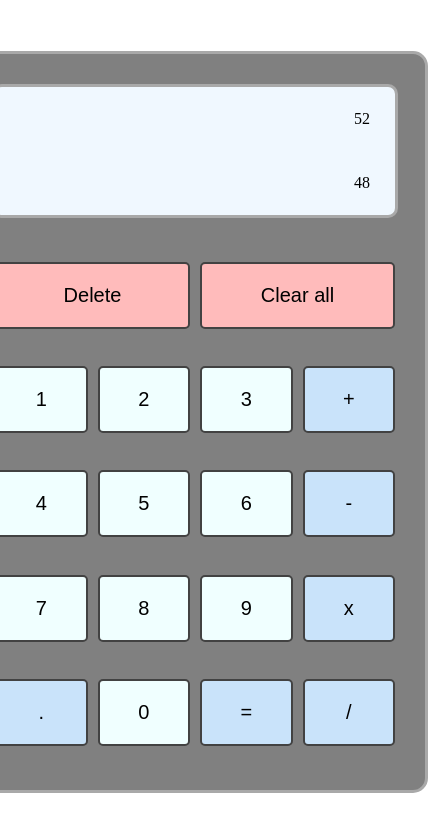
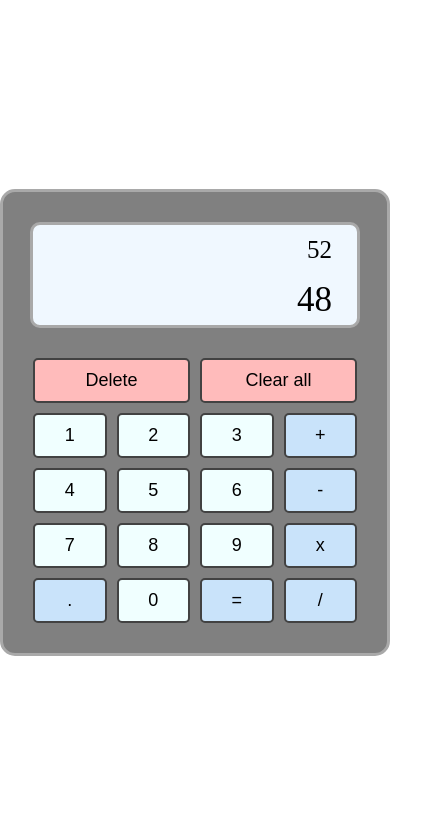
Before and after one commit to Petra-78/calculator, a plain HTML site: page index.html in a window 390 px wide. Shown: the whole page, 428 px wide, since content can reach past the window. Drawn offline with Linux system fonts and the light colour scheme.

Commit message:
added responsivity

```diff
--- a/style.css
+++ b/style.css
@@ -15,6 +15,7 @@ body {
     flex-direction: column;
     gap: 30px;
     padding: 30px;
+    margin: 0px;
     background-color: gray;
     height: 80vh;
     width: 400px;
@@ -36,6 +37,12 @@ body {
     padding-right: 50px;
     width: 100%;
     height: 50%;
+    font-size: 25px;
+    min-height: 50px;
+}
+
+.input-current {
+    font-size: 40px;
 }
 
 .grid-btns {
@@ -79,3 +86,33 @@ button:hover {
 .operator:hover, .decimal:hover {
     background-color: rgb(144, 163, 180);
 }
+
+@media (max-width: 480px) {
+    body {
+        width: 100%;
+    }
+
+    .main {
+        padding: 0px;
+        width: 100%;
+        margin: 0px;
+    }
+
+    .calculator-main {
+        max-width: 470px;
+        height: auto;
+    }
+
+    .input-current {
+        font-size: 35px;
+    }
+
+    .grid-btns {
+        gap: auto;
+    }
+
+    button {
+        padding: 10px;
+        font-size: 18px;
+    }
+}
```
